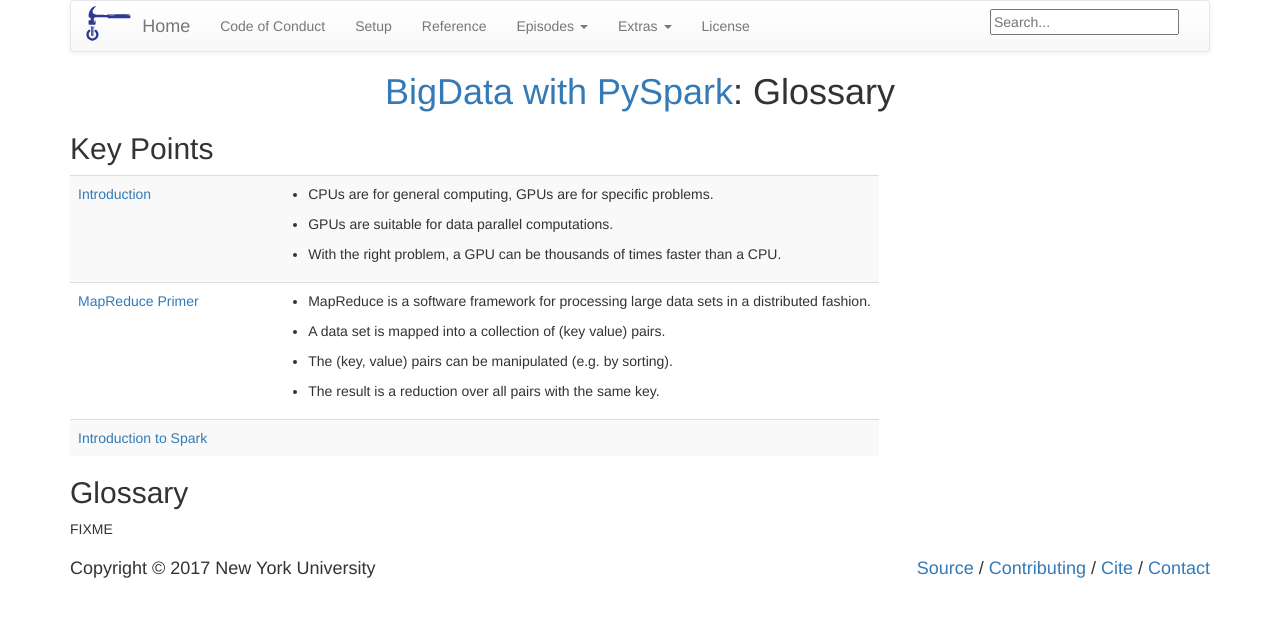
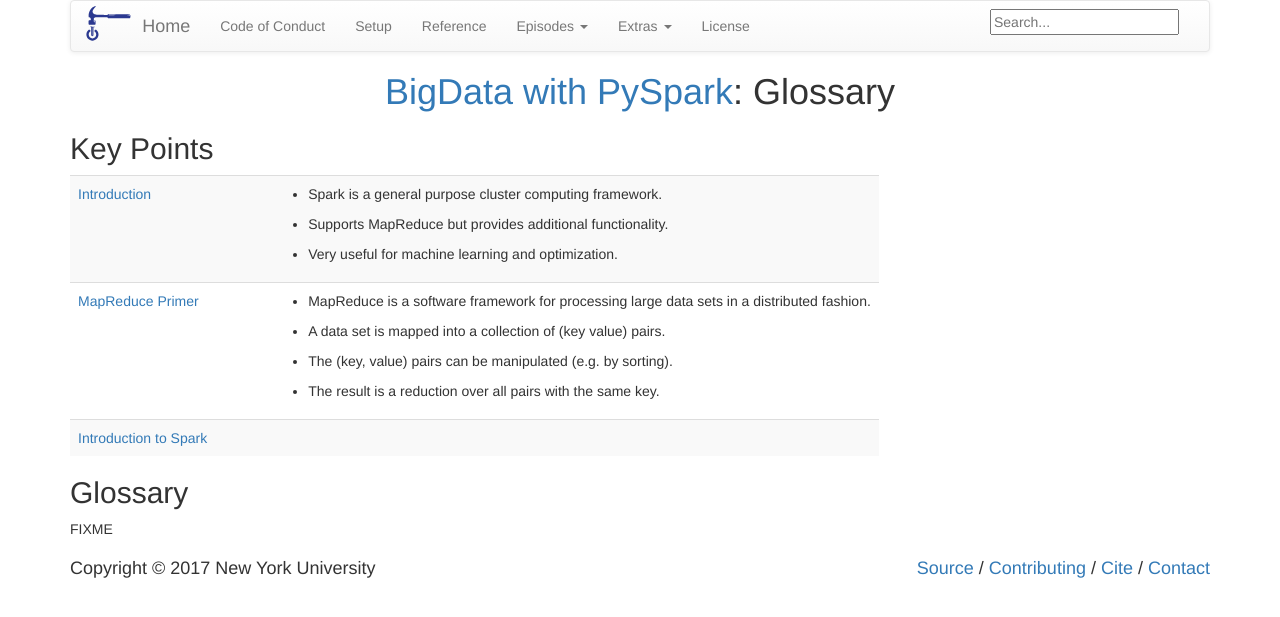
Before and after one commit to nyu-cds/python-bigdata, a Jekyll site: the page built from reference.md, in a window 1280 px wide. Shown: the top 617 px of the page. Built offline with Jekyll 4.4.1, drawn with Linux system fonts in a browser that asks for light colours; our own code applies the rules of GitHub Pages for plain Markdown files.

Commit message:
Signed-off-by: Greg Watson <g.watson@computer.org>

```diff
--- a/_episodes/01-introduction.md
+++ b/_episodes/01-introduction.md
@@ -3,24 +3,22 @@
 teaching: 30
 exercises: 0
 questions:
-- "What is the difference between a CPU and a GPU?"
-- "Why is a GPU more efficient for some problems?"
-- "How does a GPU program work?"
+- "What is Spark and what is it used for?"
 objectives:
-- "Learn about the differences between a CPU and a GPU."
-- "Understand why GPUs are an import computational resource."
+- "Understand the principles behind Spark."
+- "Understand the terminology used by Spark."
 keypoints:
-- "CPUs are for general computing, GPUs are for specific problems."
-- "GPUs are suitable for data parallel computations."
-- "With the right problem, a GPU can be thousands of times faster than a CPU."
+- "Spark is a general purpose cluster computing framework."
+- "Supports MapReduce but provides additional functionality."
+- "Very useful for machine learning and optimization."
 ---
 Any distributed computing framework needs to solve two problems: how to distribute data and how to distribute computation.
 
-One such framework is [Apache Hadoop](http://hadoop.apache.org/). Hadoop uses the *Hadoop Distributed Filesystem (HDFS)* to solve the distributed data
+One such framework is [Apache Hadoop](https://hadoop.apache.org/). Hadoop uses the *Hadoop Distributed Filesystem (HDFS)* to solve the distributed data
 problem and *MapReduce* as the programming paradigm that provides effective distributed computation.
 
-Apache Spark is a general purpose cluster computing framework that provides efficient in-memory computations for large data sets by distributing
-computation across multiple computers. Spark can utilize the Hadoop framework or run standalone.
+[Apache Spark](https://spark.apache.org/) is a general purpose cluster computing framework that provides efficient in-memory computations for large data
+sets by distributing computation across multiple computers. Spark can utilize the Hadoop framework or run standalone.
 
 Spark has a functional programming API in multiple languages that provides more operators than map and reduce, and does this via a distributed data
 framework called *resilient distributed datasets* or RDDs.
```
Also changed, not shown: other parts of _episodes/01-introduction.md (+15 -5 lines).
